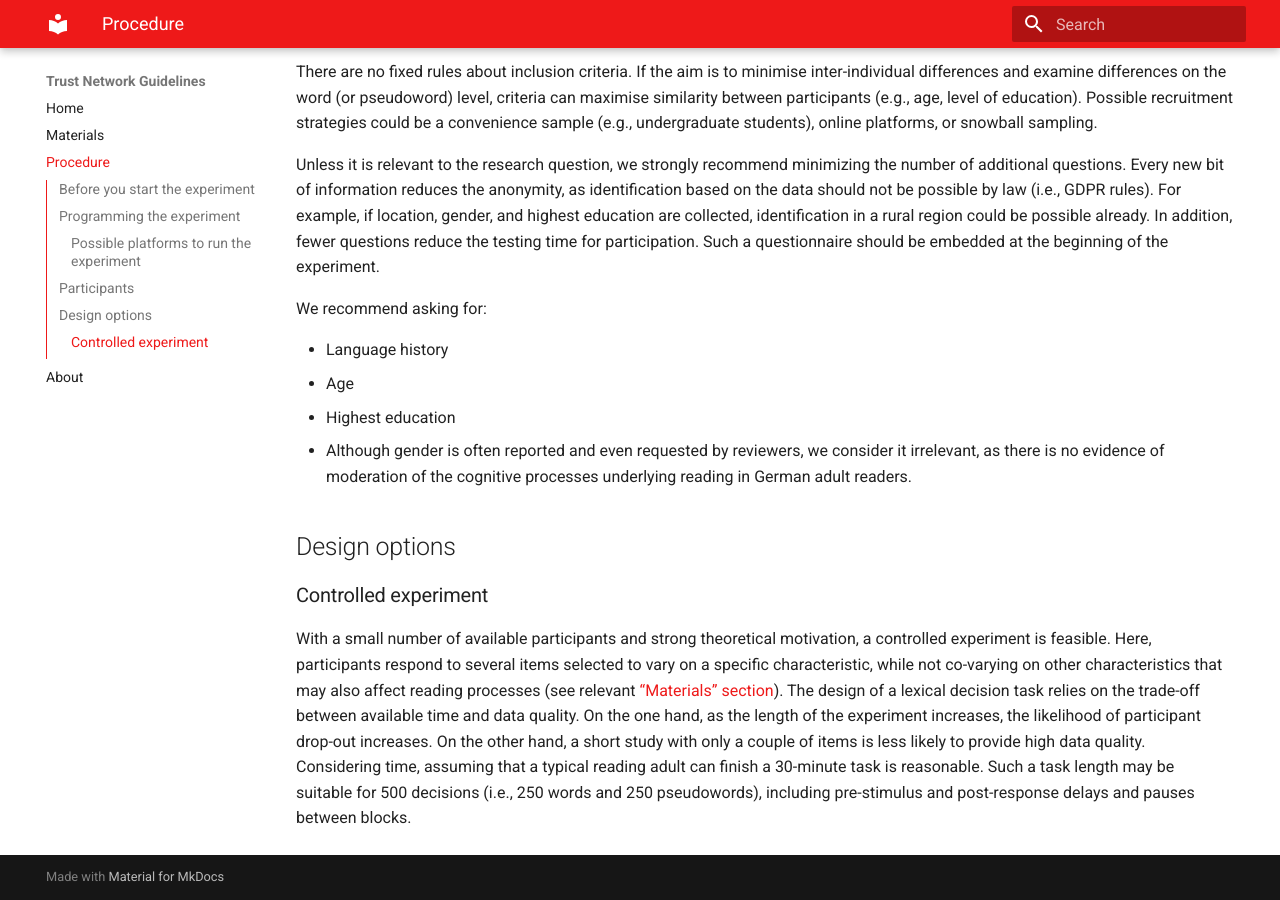
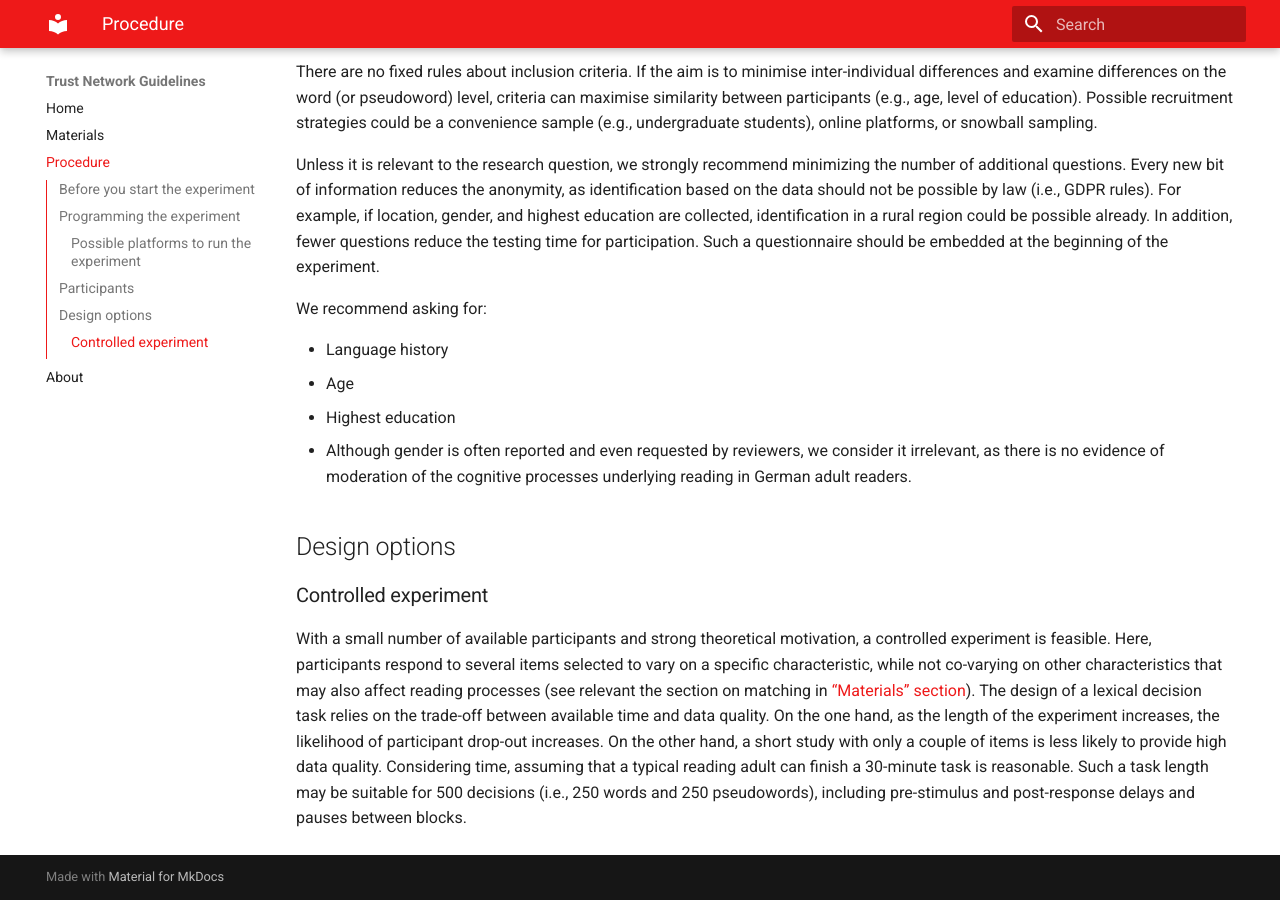
Before and after one commit to cwdeee/trust-network-guidelines, an MkDocs documentation site: the page built from docs/procedure.md, in a window 1280 px wide and 900 px high, scrolled down 1479 px. Built offline with MkDocs 1.6.1 and Material for MkDocs 9.7.7, drawn with Linux system fonts in a browser that asks for light colours.

```diff
--- a/docs/procedure.md
+++ b/docs/procedure.md
@@ -46,4 +46,4 @@ We recommend asking for:
 ## Design options
 
 ### Controlled experiment
-With a small number of available participants and strong theoretical motivation, a controlled experiment is feasible. Here, participants respond to several items selected to vary on a specific characteristic, while not co-varying on other characteristics that may also affect reading processes (see relevant [“Materials” section](/docs/materials.md#how-to-determine-the-effect-of-a-specific-variable-based-on-lexical-decision-data)). The design of a lexical decision task relies on the trade-off between available time and data quality. On the one hand, as the length of the experiment increases, the likelihood of participant drop-out increases. On the other hand, a short study with only a couple of items is less likely to provide high data quality. Considering time, assuming that a typical reading adult can finish a 30-minute task is reasonable. Such a task length may be suitable for 500 decisions (i.e., 250 words and 250 pseudowords), including pre-stimulus and post-response delays and pauses between blocks.
+With a small number of available participants and strong theoretical motivation, a controlled experiment is feasible. Here, participants respond to several items selected to vary on a specific characteristic, while not co-varying on other characteristics that may also affect reading processes (see relevant the section on matching in [“Materials” section](/docs/materials.md#matching)). The design of a lexical decision task relies on the trade-off between available time and data quality. On the one hand, as the length of the experiment increases, the likelihood of participant drop-out increases. On the other hand, a short study with only a couple of items is less likely to provide high data quality. Considering time, assuming that a typical reading adult can finish a 30-minute task is reasonable. Such a task length may be suitable for 500 decisions (i.e., 250 words and 250 pseudowords), including pre-stimulus and post-response delays and pauses between blocks.
```
Also changed, not shown: docs/materials.md (+1 -1 lines).
